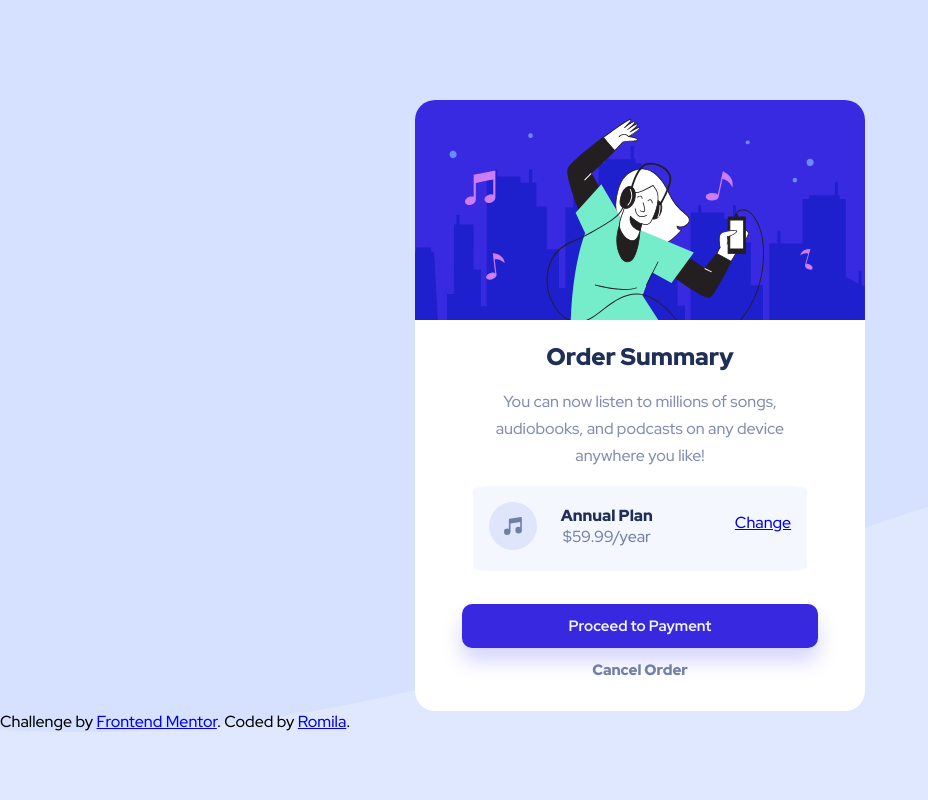
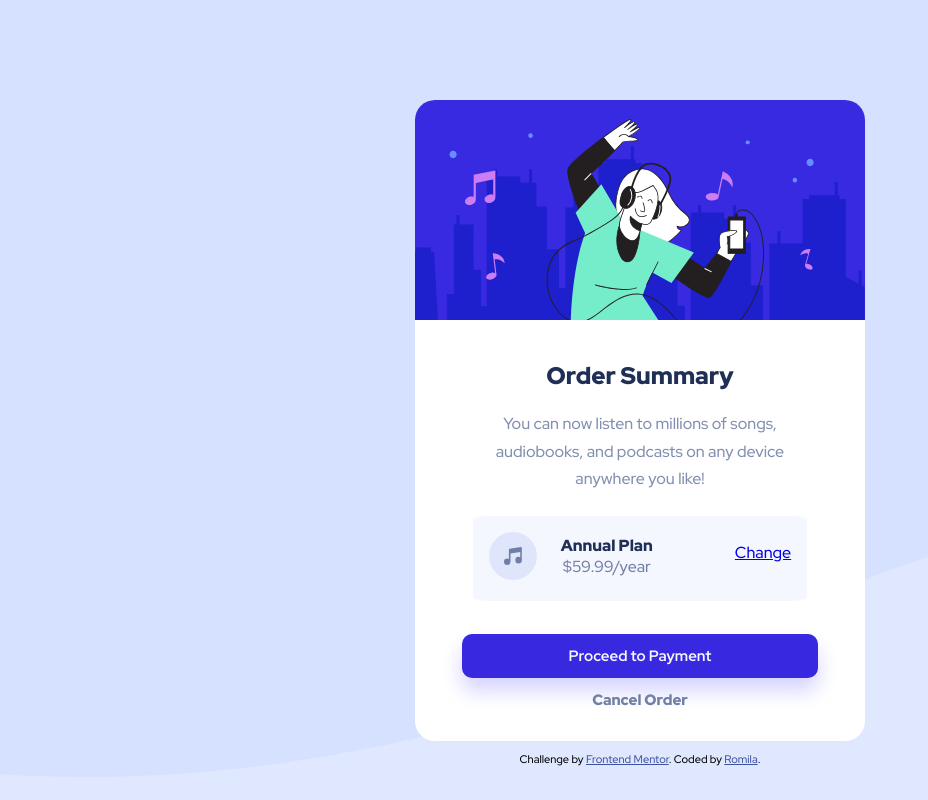
Before and after one commit to romila2003/Order-Summary-Component, a plain HTML site: page index.html in a window 1280 px wide. Shown: the whole page, without its empty margins (0-928 px from the left). Drawn offline with Linux system fonts and the light colour scheme.

Commit message:
Update style.css

```diff
--- a/style.css
+++ b/style.css
@@ -53,21 +53,21 @@ main {
 h2 {
     color: hsl(223, 47%, 23%);
     font-weight: 900;
+    padding-top: 0.8em;
 }
-
 .desc {
     text-align: center;
     align-items: center;
     margin: auto;
     color: hsl(224, 23%, 60%);
     line-height: 1.7em;
-    padding: 1em 0 1em 0;
+    padding: 1.2em 0 1.5em 0;
     width: 76%;
     font-weight: 500;
 }
 
 p {
-    font-size: 500;
+    font-weight: 500;
 }
 
 .music-box {
@@ -141,6 +141,16 @@ button {
     padding-bottom: 1em;
 }
 
+.attribution  {
+    font-size: 11px;
+    text-align: center;
+    padding: 1em;
+}
+
+.attribution a {
+    color: hsl(228, 45%, 44%);
+}
+
 @media screen and (max-width: 440px) {
     main {
         width: 90%;
@@ -148,7 +158,7 @@ button {
     }
 
     .whole-box {
-        margin-top: 100px;
+        margin-top: 50px;
     }
 
     img {
```
